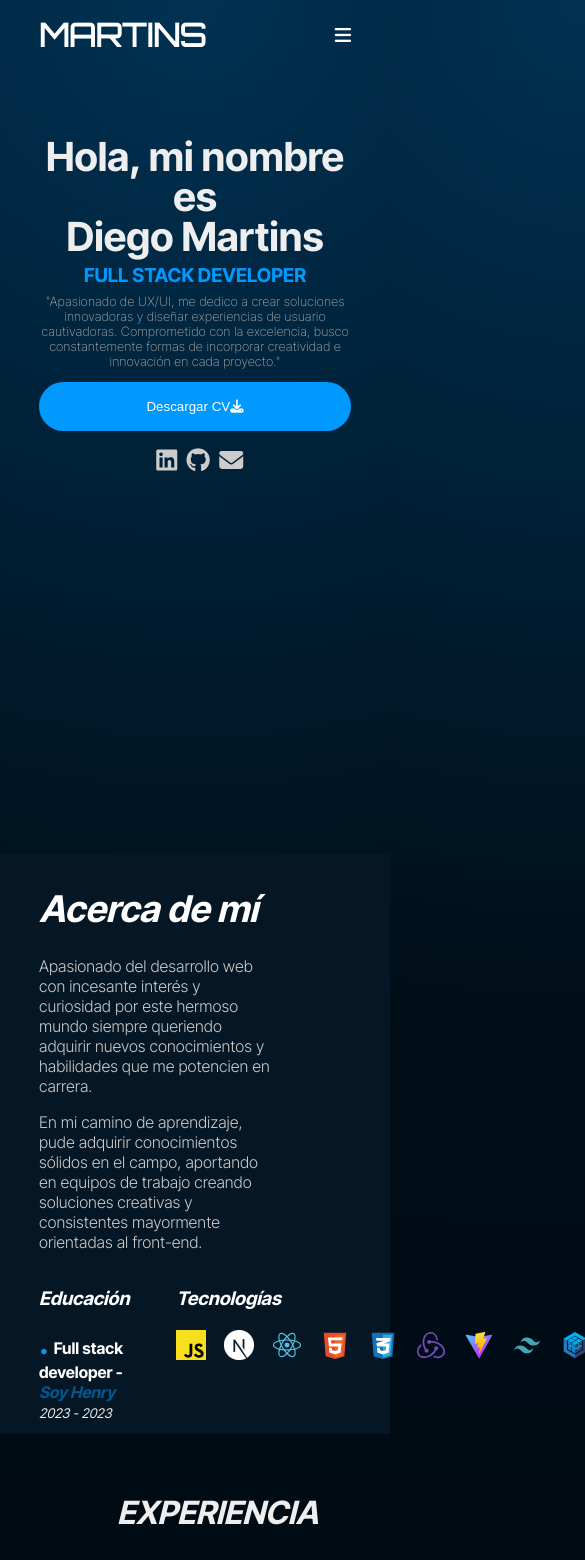
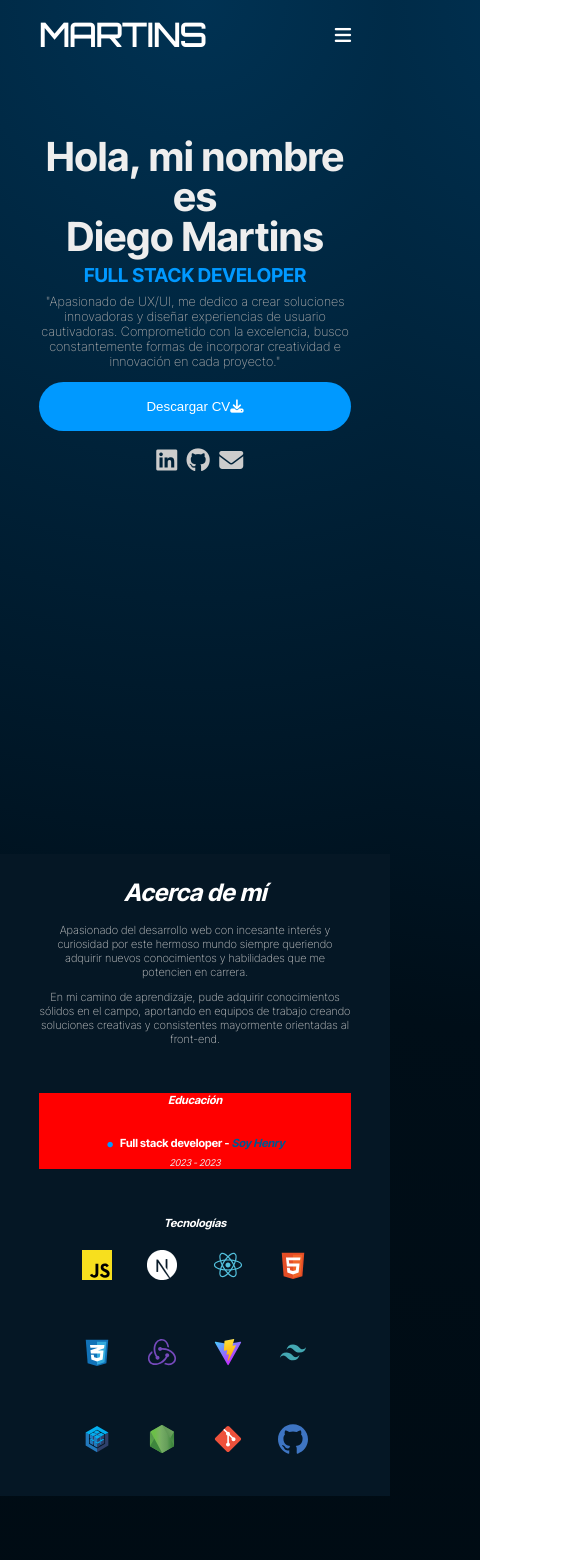
Before and after one commit to MartinsDiego17/Portfolio, a Next.js app: page / in a window 390 px wide. Shown: the top 1560 px of the page, 585 px wide, since content can reach past the window. Built offline with nearby package versions, Linux system fonts and the light colour scheme.

Commit message:
Avance 2 responsive

```diff
--- a/src/app/components/about/About.jsx
+++ b/src/app/components/about/About.jsx
@@ -49,11 +49,6 @@ const About = () => {
                 </p>
 
                 <section>
-
-                    <article className='education' >
-
-                    </article>
-
                     <article className='stackTechs' >
 
                         <section>
@@ -70,13 +65,15 @@ const About = () => {
 
                             <article className='technologiesStack' >
                                 <h3>{tecnologias}</h3>
-                                <div>
+                                <div className='techs' >
+
                                     <h2><Image src={js} alt='Javascript' width={30} height={30} /></h2>
                                     {theme === "dark" ? (
                                         <h2><Image src={nextjs} alt='Next JS' width={30} height={30} /></h2>
                                     ) : (
                                         <h2><Image src={nextjsdark} alt='Next JS' width={30} height={30} /></h2>
                                     )}
+
                                     <h2><Image src={react} alt='React JS' width={30} height={30} /></h2>
                                     <h2><Image src={html} alt='HTML5' width={30} height={30} /></h2>
                                     <h2><Image src={css} alt='CSS3' width={30} height={30} /></h2>
@@ -88,6 +85,7 @@ const About = () => {
                                     <h2><Image src={git} alt='Git' width={30} height={30} /></h2>
                                     <h2><Image src={github} alt='Github' width={30} height={30} /></h2>
                                 </div>
+
                             </article>
 
                         </section>
--- a/src/app/components/about/about.css
+++ b/src/app/components/about/about.css
@@ -83,3 +83,55 @@
     color: rgb(0, 68, 114);
     padding-left: 5%;
 }
+
+@media (max-width: 729px){
+    .aboutContainer h1 {
+        text-align: center;
+    }
+    .aboutContainer p {
+        width: 100%;
+        text-align: center;
+        font-weight: 200;
+    }
+    .aboutContainer .stackTechs section{
+        display: block;
+        text-align: center;
+        width: 100%;
+    }
+
+    .aboutContainer .stackTechs .education {
+        width: 100%;
+        margin-bottom: 15%;
+        margin-top: 15%;
+    }
+
+    .aboutContainer .stackTechs .technologiesStack .techs {
+        padding-bottom: 10%;
+        width: 80%;
+        margin: 0 auto;
+        display: grid;
+        grid-template-columns: repeat(4, 1fr);
+    }
+
+}
+
+@media (max-width: 1000px) {
+        .aboutContainer h1 {
+            font-size: 1.5rem;
+        }
+        .aboutContainer p {
+            font-size: .7rem;
+        }
+        .aboutContainer .stackTechs .education  {
+            background-color: red;
+            font-size: .7rem;
+        }
+        .aboutContainer .stackTechs .education h3,
+        .aboutContainer .stackTechs .technologiesStack h3 {
+            font-size: .7rem;
+        }
+        .aboutContainer .stackTechs .education h2,
+        .aboutContainer .stackTechs .education h2 {
+            font-size: .7rem;
+        }
+}
```
